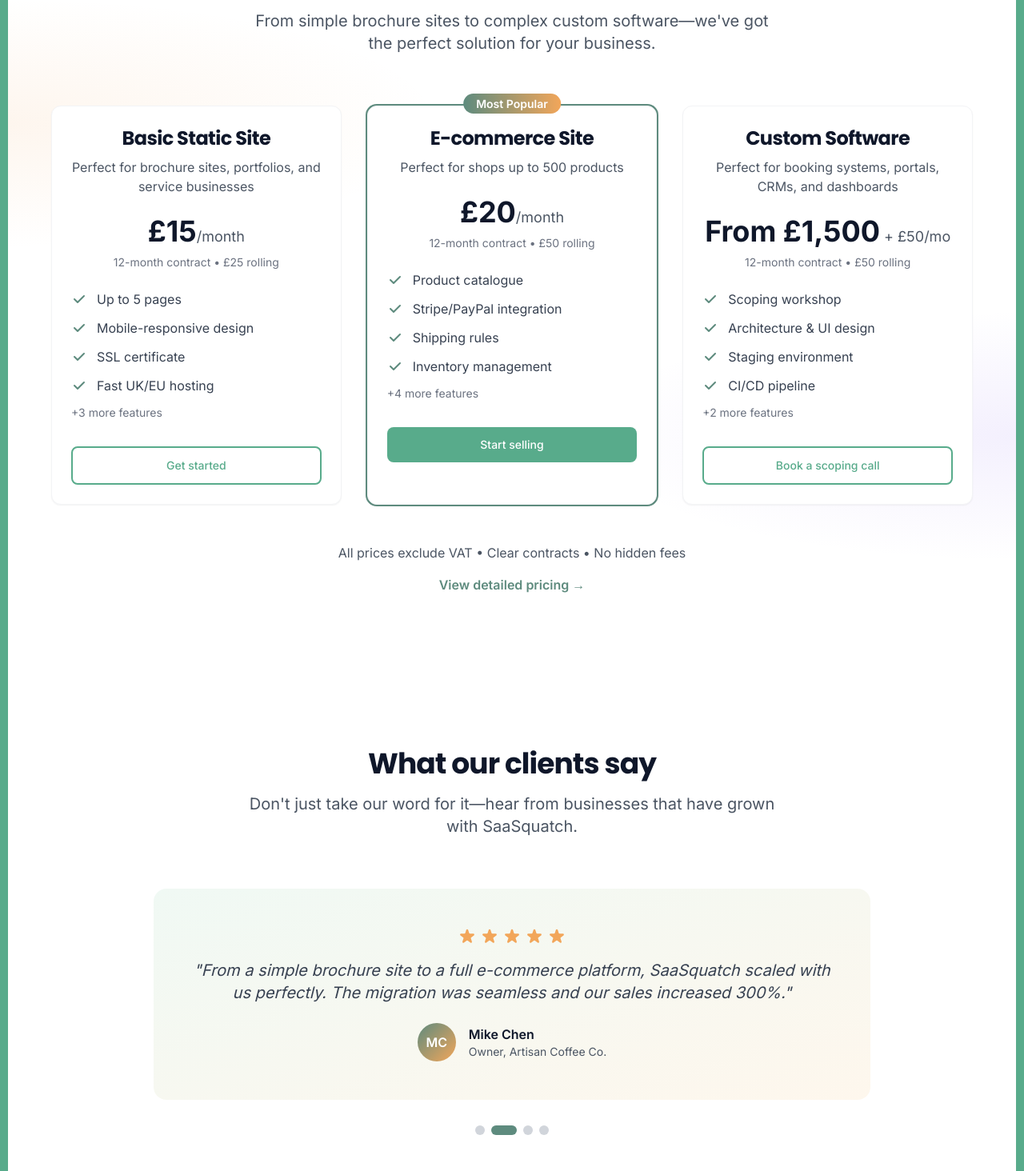
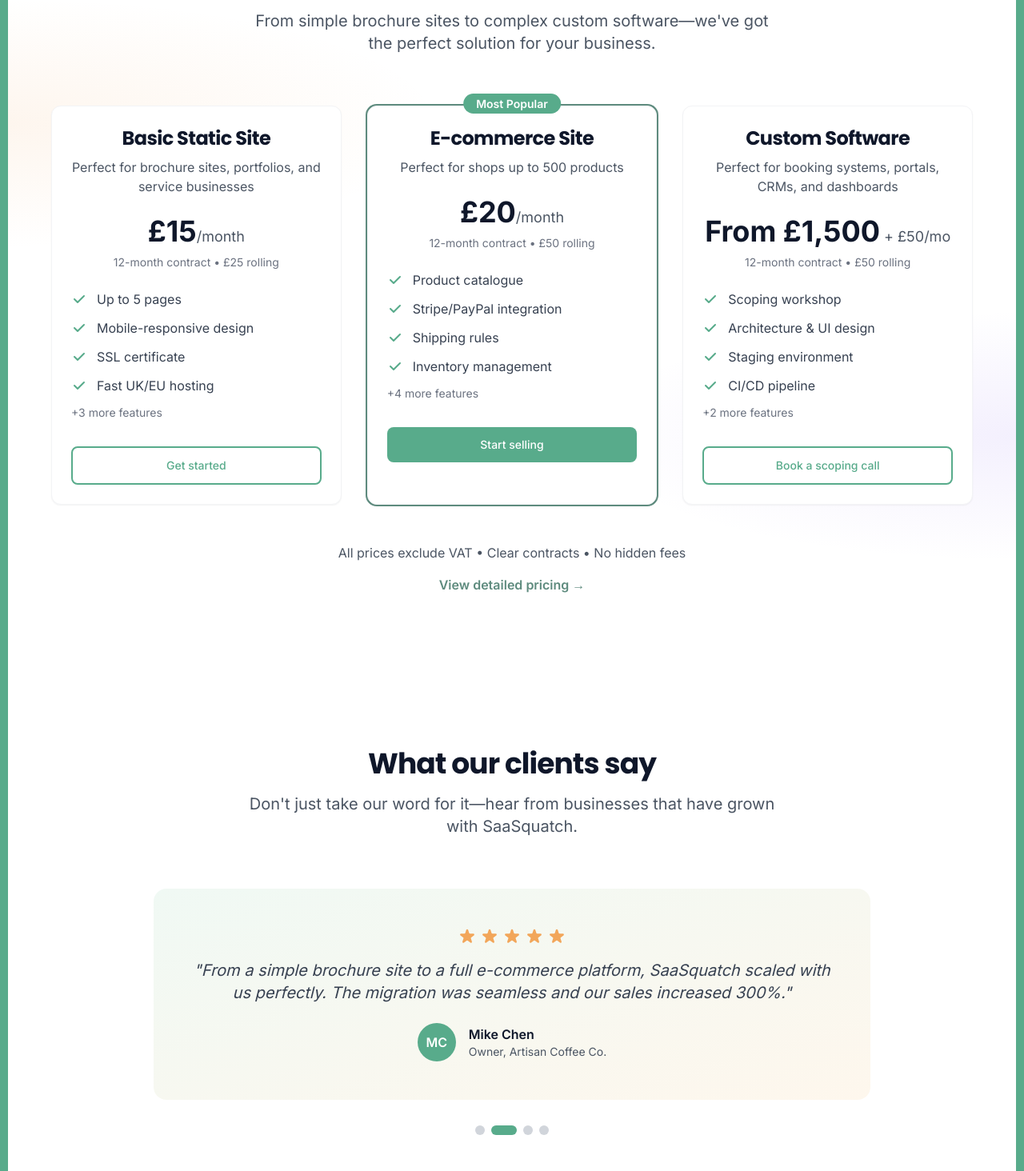
Before and after one commit to MidknightZERO/saasquatch-home, a Next.js app: page / in a window 1280 px wide. Shown: the part 1666-3130 px from the top of the page at 80% size. Built offline with nearby package versions, Linux system fonts and the light colour scheme.

Commit message:
Apply random brand color to feature icons, pricing 'Most Popular' pill and ticks, testimonial avatar and active dot, contact CTA button, and footer heart/logo

```diff
--- a/src/components/ContactForm.tsx
+++ b/src/components/ContactForm.tsx
@@ -194,7 +194,8 @@ export default function ContactForm() {
 
               <motion.button
                 type="submit"
-                className="w-full bg-gradient-to-r from-pine-400 to-campfire-400 text-white font-semibold py-4 px-8 rounded-xl hover:shadow-lg hover:shadow-pine-400/25 transition-all duration-200 transform hover:-translate-y-1 active:translate-y-0"
+                className="w-full text-white font-semibold py-4 px-8 rounded-xl transition-all duration-200 transform hover:-translate-y-1 active:translate-y-0"
+                style={{ background: 'var(--brand, #58ab8b)', boxShadow: '0 10px 25px rgba(88,171,139,0.25)' }}
                 whileHover={{ scale: 1.02 }}
                 whileTap={{ scale: 0.98 }}
               >
--- a/src/components/FeaturesSection.tsx
+++ b/src/components/FeaturesSection.tsx
@@ -54,7 +54,7 @@ export default function FeaturesSection() {
         >
           {features.map((feature) => (
             <div key={feature.title} className="text-center group">
-              <div className="w-16 h-16 rounded-2xl flex items-center justify-center text-white mx-auto mb-6 group-hover:scale-110 transition-transform duration-300" style={{ backgroundColor: '#fcb52c' }}>
+              <div className="w-16 h-16 rounded-2xl flex items-center justify-center text-white mx-auto mb-6 group-hover:scale-110 transition-transform duration-300" style={{ background: 'var(--brand, #58ab8b)' }}>
                 {feature.icon}
               </div>
               <h3 className="text-xl font-heading font-semibold text-dark mb-4">
--- a/src/components/Footer.tsx
+++ b/src/components/Footer.tsx
@@ -31,7 +31,7 @@ export default function Footer() {
           {/* Brand */}
           <div className="lg:col-span-2">
             <div className="flex items-center space-x-2 mb-4">
-              <div className="w-8 h-8 bg-gradient-to-br from-pine-400 to-campfire-400 rounded-lg flex items-center justify-center">
+              <div className="w-8 h-8 rounded-lg flex items-center justify-center" style={{ background: 'var(--brand, #58ab8b)' }}>
                 <svg
                   width="20"
                   height="20"
@@ -159,7 +159,7 @@ export default function Footer() {
             </div>
             <div className="mt-4 md:mt-0 flex items-center space-x-1 text-gray-400 text-sm">
               <span>Made with</span>
-              <svg className="h-4 w-4 text-campfire-400" fill="currentColor" viewBox="0 0 20 20" aria-hidden="true">
+              <svg className="h-4 w-4" fill="currentColor" viewBox="0 0 20 20" aria-hidden="true" style={{ color: 'var(--brand, #58ab8b)' }}>
                 <path fillRule="evenodd" d="M3.172 5.172a4 4 0 015.656 0L10 6.343l1.172-1.171a4 4 0 115.656 5.656L10 17.657l-6.828-6.829a4 4 0 010-5.656z" clipRule="evenodd" />
               </svg>
               <span>in the UK</span>
--- a/src/components/PricingOverview.tsx
+++ b/src/components/PricingOverview.tsx
@@ -36,7 +36,7 @@ export default function PricingOverview() {
               >
               {(tier as any).popular && (
                 <div className="absolute -top-4 left-1/2 transform -translate-x-1/2">
-                  <span className="bg-gradient-to-r from-pine-400 to-campfire-400 text-white px-4 py-1 rounded-full text-sm font-semibold">
+                  <span className="text-white px-4 py-1 rounded-full text-sm font-semibold" style={{ background: 'var(--brand, #58ab8b)' }}>
                     Most Popular
                   </span>
                 </div>
@@ -73,7 +73,8 @@ export default function PricingOverview() {
                   {tier.features.slice(0, 4).map((feature, featureIndex) => (
                     <li key={featureIndex} className="flex items-center space-x-3">
                       <svg
-                        className="w-5 h-5 text-pine-400 flex-shrink-0"
+                        className="w-5 h-5 flex-shrink-0"
+                        style={{ color: 'var(--brand, #58ab8b)' }}
                         fill="currentColor"
                         viewBox="0 0 20 20"
                         aria-hidden="true"
--- a/src/components/TestimonialCarousel.tsx
+++ b/src/components/TestimonialCarousel.tsx
@@ -96,7 +96,7 @@ export default function TestimonialCarousel() {
                 </div>
 
                 <div className="flex items-center justify-center space-x-4">
-                  <div className="w-12 h-12 bg-gradient-to-br from-pine-400 to-campfire-400 rounded-full flex items-center justify-center text-white font-semibold">
+                  <div className="w-12 h-12 rounded-full flex items-center justify-center text-white font-semibold" style={{ background: 'var(--brand, #58ab8b)' }}>
                     {testimonials[currentIndex].avatar}
                   </div>
                   <div className="text-left">
@@ -118,11 +118,8 @@ export default function TestimonialCarousel() {
               <button
                 key={index}
                 onClick={() => goToSlide(index)}
-                className={`w-3 h-3 rounded-full transition-all duration-300 ${
-                  index === currentIndex
-                    ? 'bg-pine-400 w-8'
-                    : 'bg-gray-300 hover:bg-gray-400'
-                }`}
+                className={`w-3 h-3 rounded-full transition-all duration-300 ${index === currentIndex ? 'w-8' : ''}`}
+                style={{ background: index === currentIndex ? 'var(--brand, #58ab8b)' : '#D1D5DB' }}
                 aria-label={`Go to testimonial ${index + 1}`}
               />
             ))}
```
